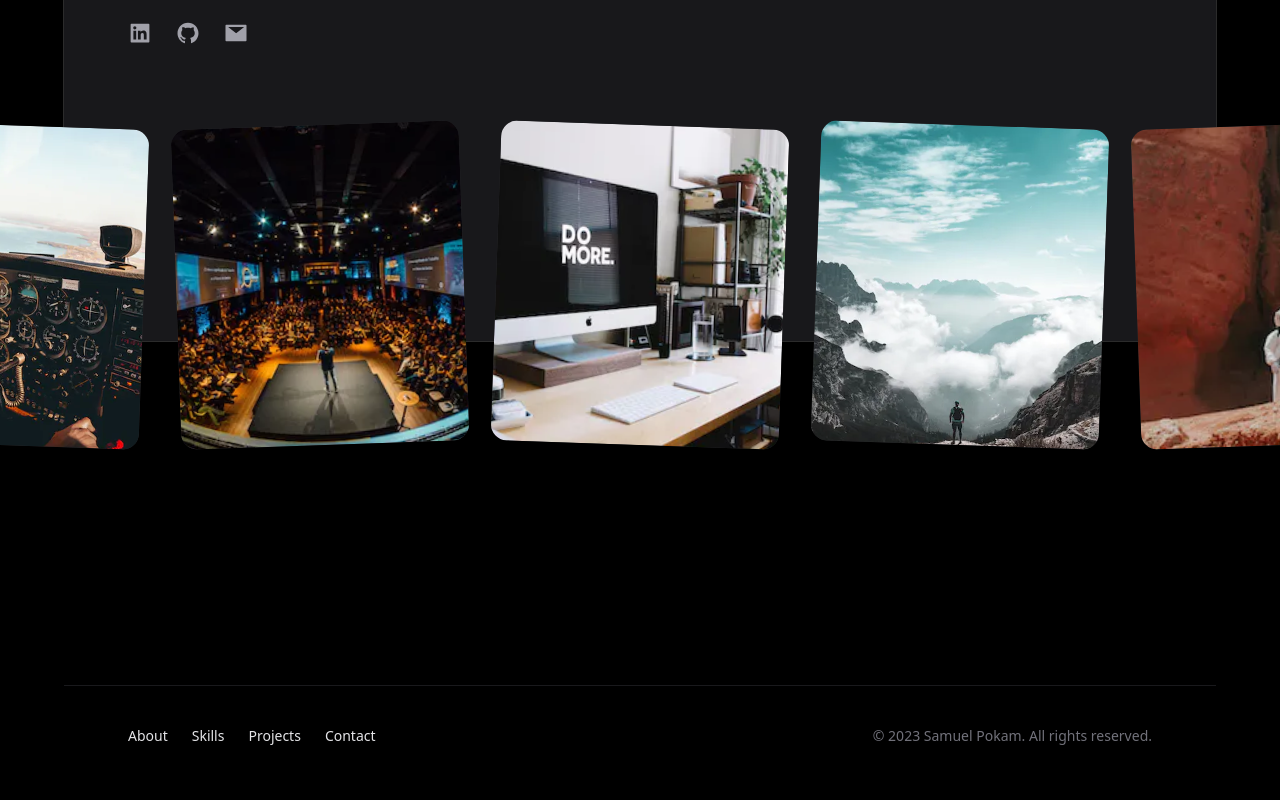
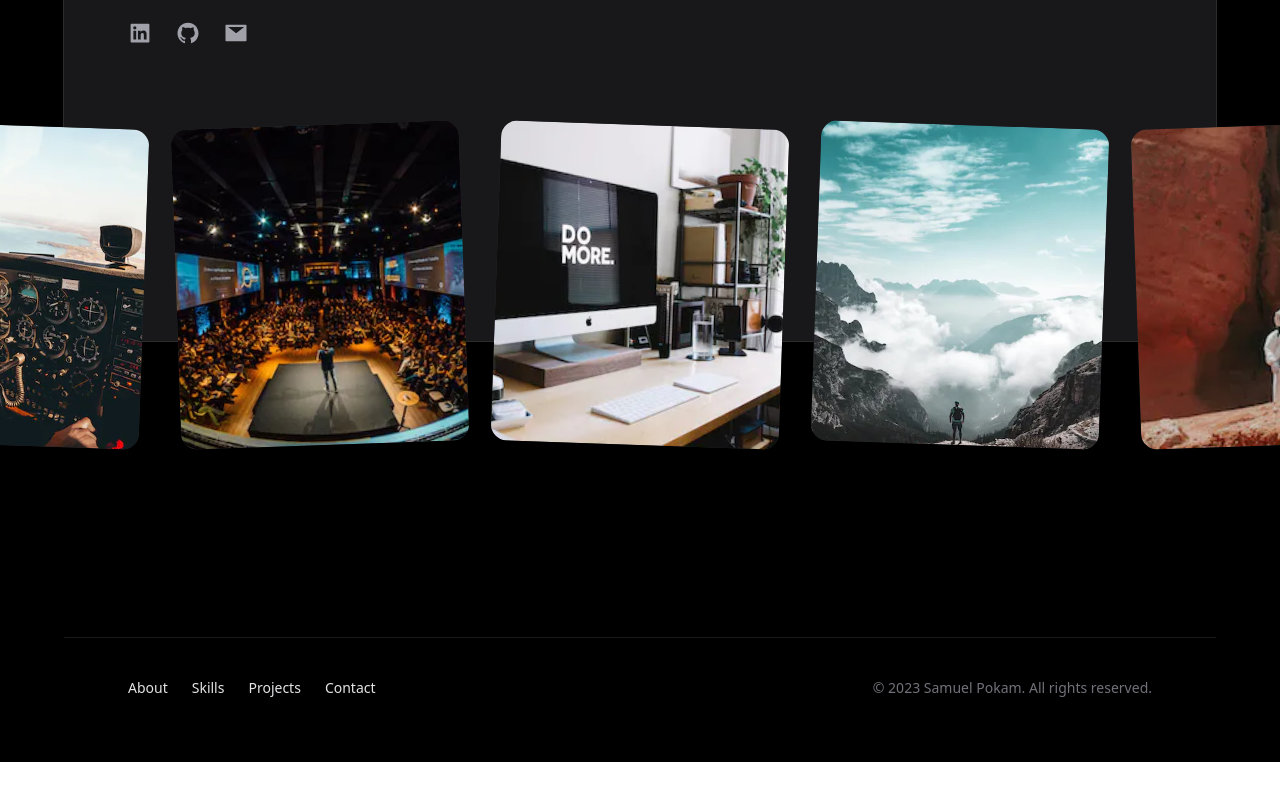
Before and after one commit to RinKhimera/project-eva-4.0, a Next.js app: page / in a window 1280 px wide. Shown: the part 459-1259 px from the top of the page. After the commit the page ends 1221 px from the top, so only its background shows below. Built offline with nearby package versions, Linux system fonts and the light colour scheme.

Commit message:
images changed

```diff
--- a/components/Footer.tsx
+++ b/components/Footer.tsx
@@ -3,7 +3,7 @@ import Link from "next/link"
 const Footer = () => {
   return (
     <>
-      <footer className="mt-32">
+      <footer className="mt-20">
         <div className="sm:px-8">
           <div className="mx-auto max-w-7xl lg:px-8">
             <div className="border-t border-zinc-100 pb-16 pt-10 dark:border-zinc-700/40">
--- a/pages/index.tsx
+++ b/pages/index.tsx
@@ -1,15 +1,9 @@
 import HomeMenu from "@/components/Home"
-import type { RootState } from "@/pages/store"
 import Head from "next/head"
-import { useSelector } from "react-redux"
 
 export default function Home() {
-  const isDarkMode = useSelector(
-    (state: RootState) => state.darkMode.isDarkMode
-  )
-
   return (
-    <div className={isDarkMode ? "dark" : ""}>
+    <div>
       <Head>
         <title>
           Samuel Pokam - Software engineer, web developer, and JavaScript
```
Also changed, not shown: public/assets/images/avatar.webp, public/assets/images/portrait.webp.
